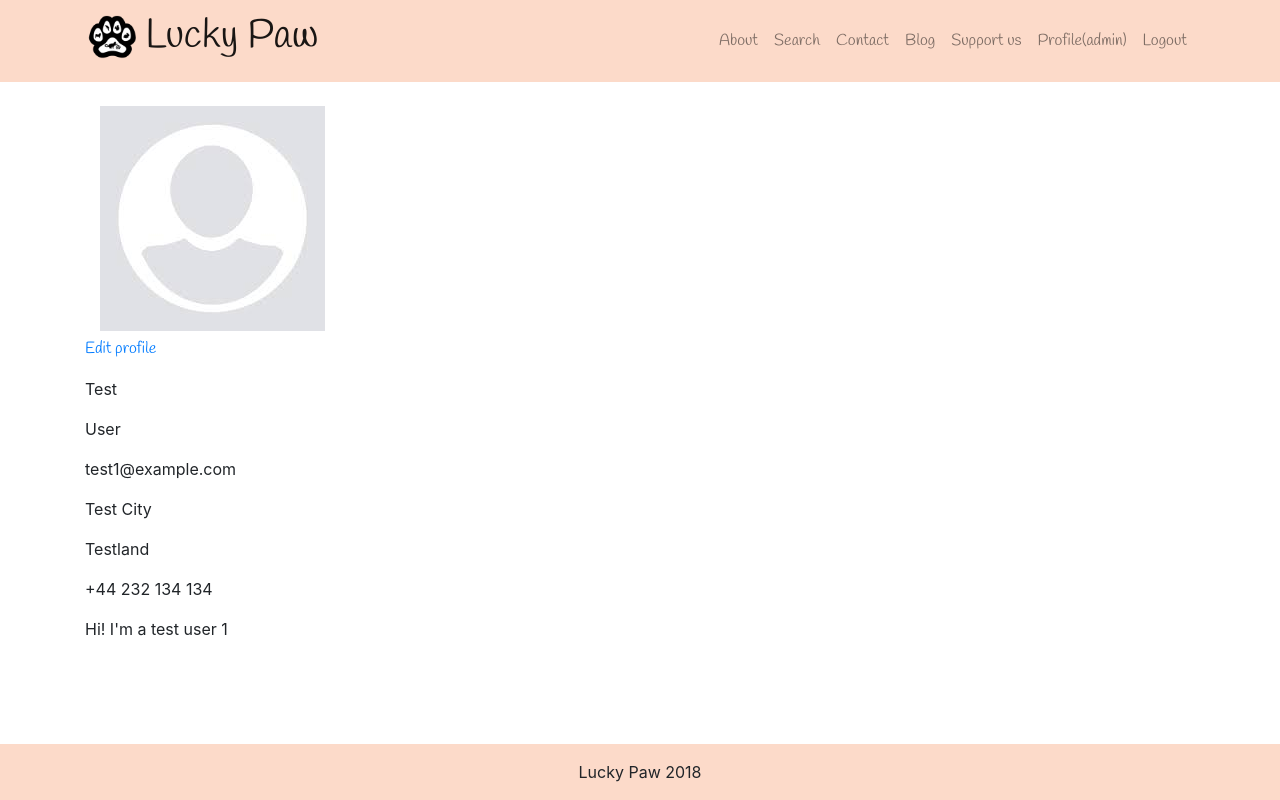
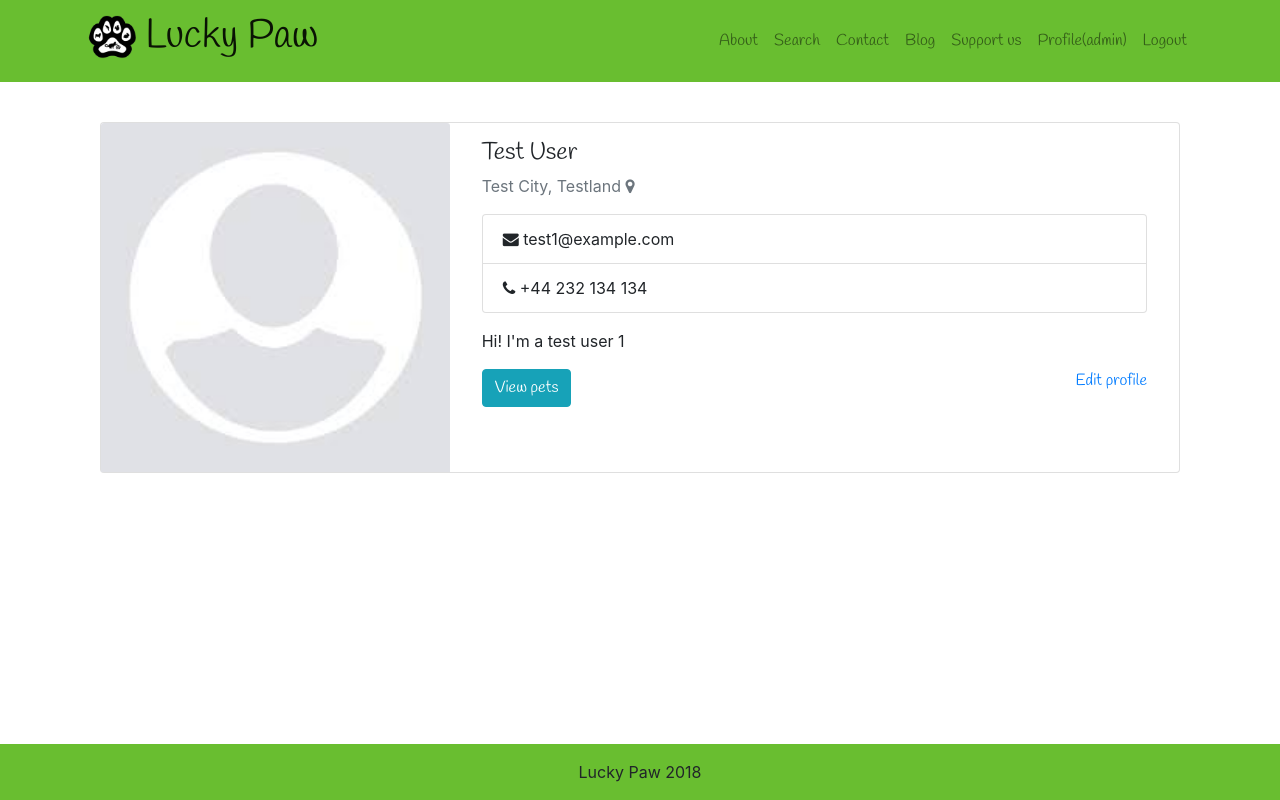
Before and after one commit to souserge/luckypaw, a Django app: a page that uses app/templates/app/base.html in a window 1280 px wide. Run offline with Django 3.2, Linux system fonts and the light colour scheme; a user stored in the database is signed in; data comes from the database, SQL or seed files in the repository; both versions use the stored data as it was after the commit; some libraries are stand-ins or nearby versions.

Commit message:
Add UI enhancements

```diff
--- a/app/static/css/base.css
+++ b/app/static/css/base.css
@@ -5,7 +5,8 @@ h1, h2, h3, h4, h5, h6, a, button {
 }
 
 nav, footer {
-    background-color: #fcdac9;
+    /* background-color: #fcdac9; */
+    background-color: rgb(105, 190, 48);
 }
 
 html {
--- /dev/null
+++ b/app/static/js/sendRequest.js
@@ -0,0 +1,12 @@
+function del(url) {
+    $.ajax({
+        url: url,
+        type: 'DELETE',
+        success: function (response) {
+            location.replace(response)
+        },
+        error: function (err) {
+            console.log(err)
+        }
+    })
+}
--- a/app/templates/app/base.html
+++ b/app/templates/app/base.html
@@ -12,8 +12,9 @@
   <link rel="stylesheet" href="{% static 'lib/bootstrap/css/bootstrap.min.css' %}">
   <script src="{% static 'lib/bootstrap/js/bootstrap.bundle.min.js' %}"></script>
   <link rel="stylesheet" href="{% static 'lib/bootstrap/css/bootstrap-social.css' %}">
+  <link rel="stylesheet" href="{% static 'css/base.css' %}">
 
-  <link rel="stylesheet" href="{% static 'css/base.css' %}">
+  <script src="{% static 'js/sendRequest.js' %}"></script>
 
   <script>
   $(() => {
@@ -51,19 +52,24 @@
         <div class="collapse navbar-collapse" id="navbarResponsive">
           <ul class="navbar-nav ml-auto">
             <li class="nav-item">
-              <a class="nav-link" href="{% url "about" %}">About</a>
+              {% url 'about' as url %}
+              <a class="nav-link {% if request.path == url %}active{% endif %}" href="{{ url }}">About</a>
             </li>
             <li class="nav-item">
-                <a class="nav-link" href="{% url "search" %}">Search</a>
+                {% url 'search' as url %}
+                <a class="nav-link {% if request.path == url %}active{% endif %}" href="{{ url }}">Search</a>
               </li>
             <li class="nav-item">
-              <a class="nav-link" href="{% url "contact" %}">Contact</a>
+                {% url 'contact' as url %}
+              <a class="nav-link {% if request.path == url %}active{% endif %}" href="{{ url }}">Contact</a>
             </li>
             <li class="nav-item">
-              <a class="nav-link" href="{% url "blog" %}">Blog</a>
+                {% url 'blog' as url %}
+              <a class="nav-link {% if request.path == url %}active{% endif %}" href="{{ url }}">Blog</a>
             </li>
             <li class="nav-item">
-              <a class="nav-link" href="{% url "support" %}">Support us</a>
+                {% url 'support' as url %}
+              <a class="nav-link {% if request.path == url %}active{% endif %}" href="{{ url }}">Support us</a>
             </li>
             {% if request.user.is_authenticated %}
               <li class="nav-item">
--- a/app/templates/app/pet_profile.html
+++ b/app/templates/app/pet_profile.html
@@ -5,7 +5,7 @@
 <div class="row justify-content-around">
   <div class="col-lg-7">
     <div class="container my-1" id="photos">
-      <img class="img-fluid" style="max-width: 100%; min-height: 500px" src="{{ pet.photo.url }}"></img>
+      <img class="img-rounded img-responsive img-fluid"  src="{{ pet.photo.url }}"></img>
     </div>
     <div class="container mt-3" id="description">
       <div class="jumbotron">
--- a/app/templates/app/user_profile.html
+++ b/app/templates/app/user_profile.html
@@ -4,23 +4,32 @@
 
 {% block content %}
 
-<!-- <p>Your user profile will be here soon, {{ user.username }} , just wait for it... </p> -->
-<!-- <img src="{% static 'images/yoda.png' %}" alt="yoda" weight=300, height=300> -->
+<div class="container py-3">
+        <div class="card">
+          <div class="d-flex flex-row">
+            <div class="w-50">
+                <img class="card-img-top" src="{{ supervisor.photo.url }}" alt="" class="img-rounded img-responsive" />
+            </div>
+              <div class="w-100 mx-3 my-3">
+                <div class="card-block px-3">
+                  <h4 class="card-title">{{ user.get_full_name }}</h4>
+                  <p class="card-subtitle text-muted">{{ supervisor.city }}, {{ supervisor.country }} <i class="fa fa-map-marker"></i></p>
+                  <p class="card-text">
+                      <ul class="list-group">
+                          <li class="list-group-item"><i class="fa fa-envelope"></i> {{ user.email}}</li>
+                          <li class="list-group-item"><i class="fa fa-phone"></i> {{ supervisor.telephone }}</li>
+                      </ul>
+                  </p>
+                  <p class="card-text">{{ supervisor.description }}</p>
+                  <a href="#" class="btn btn-info d-inline-block">View pets</a>
+                  {% if request.user.is_superuser or request.user == user %}
+                    <a class="float-right" href="{% url 'edit_user_profile' username=request.user.username %}">Edit profile</a>
+                  {% endif %}
+                </div>
+              </div>
 
-<div class="container my-1" id="photos">
-    <img class="img-fluid" style="max-width: 100%; min-height: 100px" src="{{ supervisor.photo.url }}"></img>
-</div>
-
-{% if request.user.is_superuser or request.user == user %}
-<p><a href="{% url 'edit_user_profile' username=request.user.username %}">Edit profile</a></p>
-{% endif %}
-
-<p>{{ user.first_name }}</p>
-<P>{{ user.last_name }}</P>
-<p>{{ user.email }}</p>
-<p>{{ supervisor.city }}</p>
-<p>{{ supervisor.country }}</p>
-<p>{{ supervisor.telephone }}</p>
-<p>{{ supervisor.description }}</p>
-
+            </div>
+          </div>
+        </div>
+      </div>
 {% endblock %}
--- a/app/urls.py
+++ b/app/urls.py
@@ -21,6 +21,7 @@ urlpatterns = [
     path('register/', views.RegistrationFormView.as_view(), name='register'),
     path('pet/<id>/', views.pet_profile, name='pet_profile'),
     path('pet/<id>/edit/', views.edit_pet_profile, name='edit_pet_profile'),
+    path('pet/<id>/delete/', views.edit_pet_profile, name='delete_pet'),
     path('user/<username>/', views.user_profile, name='user_profile'),
     path('user/<username>/edit/', views.edit_user_profile, name='edit_user_profile'),
 
--- a/app/views.py
+++ b/app/views.py
@@ -31,8 +31,8 @@ There are still more information to add ...
 def index(request):
     if request.user.is_authenticated:
         sup = get_object_or_404(models.Supervisor, user=request.user)
-        sup_pets = models.Pet.objects.filter(supervisor=sup)
-        return render(request, 'app/pet_list.html')
+        sup_pets = models.Pet.objects.filter(supervisor__user=request.user)
+        return render(request, 'app/sup_pets.html', { 'supervisor': sup, 'pets': sup_pets })
     return render(request, 'app/index.html')
 
 def about(request):
@@ -115,14 +115,14 @@ def edit_pet_profile(request, id):
                 pet_form.save(commit=True)
                 return redirect('pet_profile', id=id)
             else:
-                return render(request, 'app/edit_pet_profile.html', {'pet_form': pet_form})
+                return render(request, 'app/edit_pet_profile.html', {'pet_form': pet_form, 'pet_id': id})
         else:
             return redirect('pet_profile', id=id)
     else:
         pet = get_object_or_404(models.Pet, pk=id)
         if(request.user.is_superuser or request.user == pet.supervisor.user):
             pet_form = PetEditForm(instance=pet)
-            return render(request, 'app/edit_pet_profile.html', {'pet_form': pet_form})
+            return render(request, 'app/edit_pet_profile.html', {'pet_form': pet_form, 'pet_id': id})
         else:
             return redirect('pet_profile', id=id)
 
```
Also changed, not shown: app/static/css/pet_card.css (added, +9 -0 lines), app/templates/app/edit_pet_profile.html (+5 -3 lines), app/templates/app/edit_user_profile.html (+4 -4 lines), app/templates/app/pet_list.html (+11 -4 lines), app/templates/app/sup_pets.html (added, +26 -0 lines), db.sqlite3, media/users/id_10/12814681_954703091283930_8230851539998569879_n.jpg (added).
